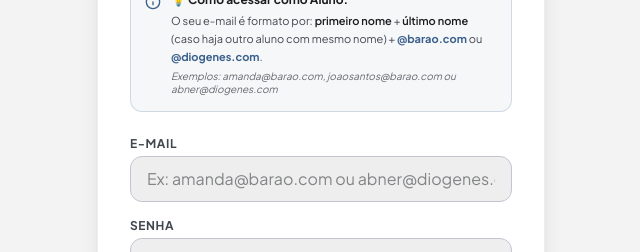
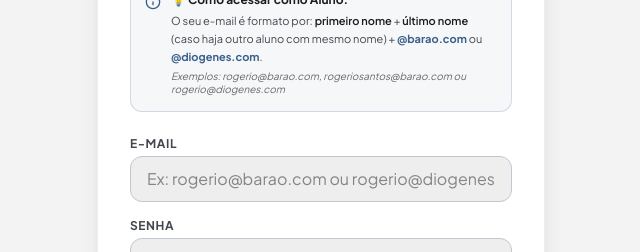
Before and after one commit to MaelBG/Media_facil, a React (Vite) app: page / in a window 1280 px wide. Shown: the part 255-507 px from the top of the page, without its empty margins (319-959 px from the left). Built offline with nearby package versions, Linux system fonts and the light colour scheme; no server answers.

Commit message:
style(login): atualizar placeholder e exemplos para o aluno ficticio rogerio

```diff
--- a/src/pages/Login.jsx
+++ b/src/pages/Login.jsx
@@ -118,7 +118,7 @@ export default function Login({ setCurrentUser, navigateTo, loadTeacherData, loa
               O seu e-mail é formato por: <span className="font-semibold text-on-surface">primeiro nome</span> + <span className="font-semibold text-on-surface">último nome</span> (caso haja outro aluno com mesmo nome) + <span className="font-bold text-primary">@barao.com</span> ou <span className="font-bold text-primary">@diogenes.com</span>.
             </p>
             <p className="mt-1 text-[10px] text-on-surface-variant/80 italic">
-              Exemplos: amanda@barao.com, joaosantos@barao.com ou abner@diogenes.com
+              Exemplos: rogerio@barao.com, rogeriosantos@barao.com ou rogerio@diogenes.com
             </p>
           </div>
         </div>
@@ -149,7 +149,7 @@ export default function Login({ setCurrentUser, navigateTo, loadTeacherData, loa
               type="email"
               value={email}
               onChange={(e) => setEmail(e.target.value)}
-              placeholder="Ex: amanda@barao.com ou abner@diogenes.com"
+              placeholder="Ex: rogerio@barao.com ou rogerio@diogenes.com"
               required
               disabled={isLoading || isLockedOut}
               className="w-full px-4 py-2.5 bg-surface-container border border-outline-variant rounded-xl focus:outline-none focus:ring-2 focus:ring-primary focus:border-transparent transition-all disabled:opacity-50"
```
